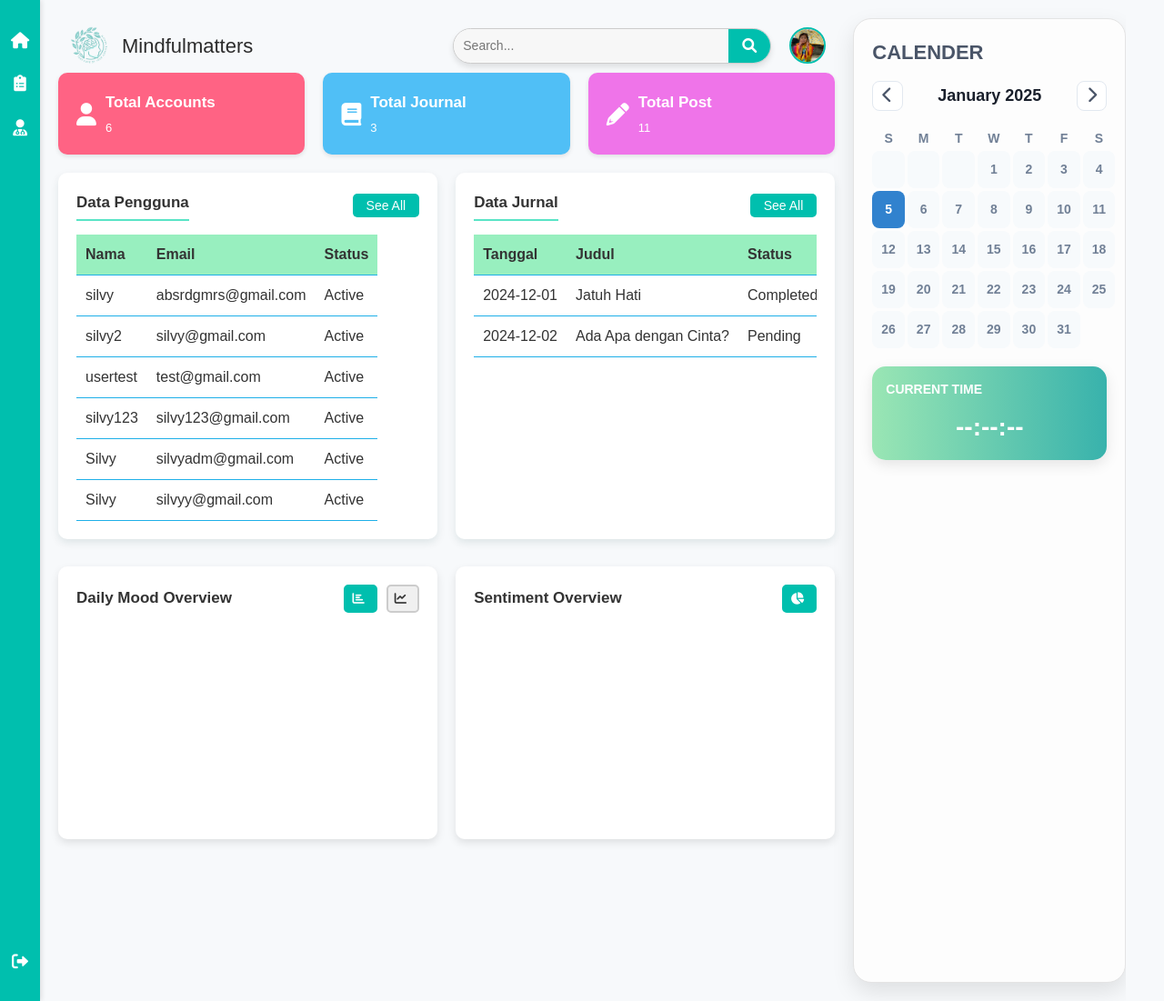
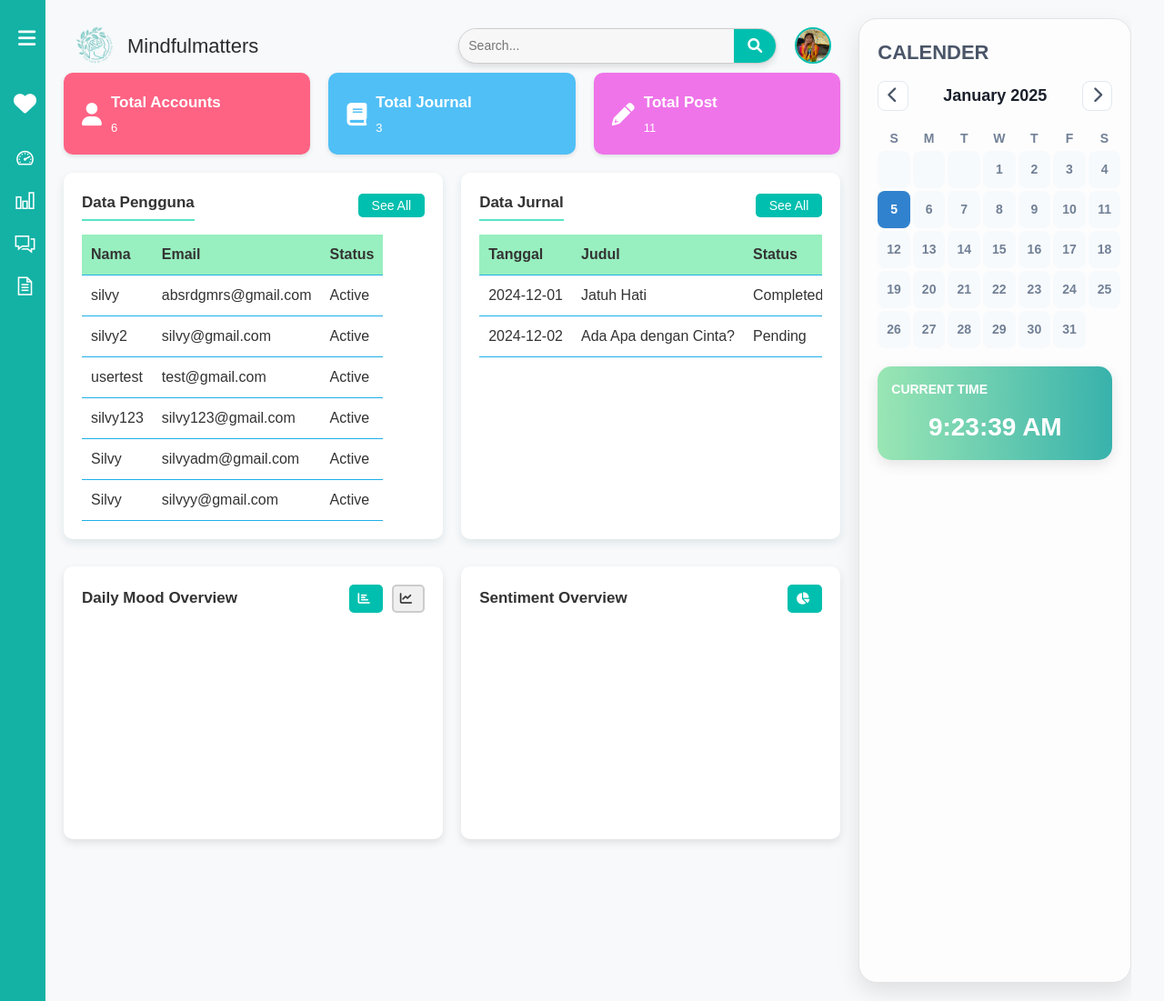
Before and after one commit to absrdprogrammer/mental-health-tracker-web, a CodeIgniter app: page /mental-health-tracker/index.php/admin/index in a window 1280 px wide. Shown: the whole page at 91% size. Run offline with CodeIgniter, Linux system fonts and the light colour scheme; data comes from the database, SQL or seed files in the repository; a map, chart or similar area stays blank.

Commit message:
update dashboard.php, dashboard.css

```diff
--- a/application/views/admin/dashboard.php
+++ b/application/views/admin/dashboard.php
@@ -17,27 +17,42 @@
 <body>
     <div class="dashboard">
         <!-- Sidebar -->
-        <div class="sidebar">
-            <div class="menu-top">
-                <button class="home-btn">
-                    <i class="fas fa-home"></i>
-                </button>
-                <a href="daftar_user.php">
-                    <button class="list-btn">
-                        <i class="fas fa-clipboard-list"></i>
-                    </button>
-                </a>
-                <a href="daftar_psikolog.php">
-                    <button class="list-btn">
-                        <i class="fa-solid fa-user-doctor"></i>
-                    </button>
-                </a>
-            </div>
-            <div class="menu-bottom">
-                <button class="logout-btn" onclick="logout()">
-                    <i class="fas fa-sign-out-alt"></i>
-                </button>
-            </div>
+        <div class="sidebar" id="sidebar">
+            <button class="sidebar-toggle" id="sidebar-toggle">
+                <i class="fas fa-bars"></i>
+            </button>
+            <ul class="menu">
+                <li>
+                    <a href="#">
+                        <i class="fas fa-heart"></i>
+                        <span class="menu-text">Mental Health <center>Tracker</center></span>
+                    </a>
+                </li>
+                <li>
+                    <a href="#">
+                        <i class="las la-tachometer-alt"></i>
+                        <span class="menu-text">Dashboard</span>
+                    </a>
+                </li>
+                <li>
+                    <a href="#">
+                        <i class="las la-chart-bar"></i>
+                        <span class="menu-text">Analysis</span>
+                    </a>
+                </li>
+                <li>
+                    <a href="#">
+                        <i class="las la-comments"></i>
+                        <span class="menu-text">Counseling</span>
+                    </a>
+                </li>
+                <li>
+                    <a href="#">
+                        <i class="las la-file-alt"></i>
+                        <span class="menu-text">Content</span>
+                    </a>
+                </li>
+            </ul>
         </div>
 
         <!-- Main Content -->
--- a/assets/css/dashboard.css
+++ b/assets/css/dashboard.css
@@ -26,54 +26,76 @@ body {
   overflow: auto;
 }
 
-.dashboard-list {
+/* Sidebar */
+.sidebar {
+  width: 50px;
+  background-color: #13b2a5;
+  padding-top: 30px;
+  height: 100%;
   display: flex;
-  height: auto;
+  flex-direction: column;
+  transition: width 0.3s ease;
+  grid-area: sidebar;
+  overflow: hidden;
 }
 
-/* Sidebar */
-.sidebar {
-  width: 22px;
-  height: auto;
-  background: #00bfae;
-  padding: 22px;
-  padding-top: 35px;
-  box-shadow: 2px 0 5px rgba(0, 0, 0, 0.1);
+.sidebar.open {
+  width: 200px;
+}
+
+.sidebar-toggle {
+  background: none;
+  border: none;
+  color: #ffffff;
+  font-size: 22px;
+  margin-left: 20px;
+  cursor: pointer;
+  align-self: flex-start;
+}
+
+.menu {
+  list-style: none;
+  padding-left: 0;
+  margin-top: 20px;
   display: flex;
   flex-direction: column;
-  justify-content: space-between;
 }
 
-.menu-top {
-  margin-bottom: 27px;
+.menu li {
+  padding: 10px 15px;
   display: flex;
-  flex-direction: column;
   align-items: center;
-  gap: 25px;
+  transition: background-color 0.3s ease;
 }
 
-.menu-bottom {
-  margin-top: auto;
-  padding: 10px 0;
-  display: flex;
-  justify-content: center;
+.menu li:hover {
+  background-color: rgba(0, 0, 0, 0.1);
 }
 
-.home-btn,
-.list-btn,
-.logout-btn {
-  background: none;
-  border: none;
-  color: #fff;
+.menu li a {
+  text-decoration: none;
+  color: #ffffff;
   font-size: 18px;
-  cursor: pointer;
+  display: flex;
+  align-items: center;
+  gap: 15px;
+  white-space: nowrap;
 }
 
-.home-btn:hover,
-.list-btn:hover,
-.logout-btn:hover {
-  background-color: rgba(255, 255, 255, 0.2);
-  border-radius: 10px;
+.menu li a i {
+  font-size: 25px;
+  /* Sesuaikan ukuran font untuk memperbesar ikon */
+}
+
+.menu-text {
+  opacity: 0;
+  visibility: hidden;
+  transition: opacity 0.3s ease, visibility 0.3s ease;
+}
+
+.sidebar.open .menu-text {
+  opacity: 1;
+  visibility: visible;
 }
 
 .header {
```
Also changed, not shown: other parts of assets/css/dashboard.css (+0 -72 lines).
